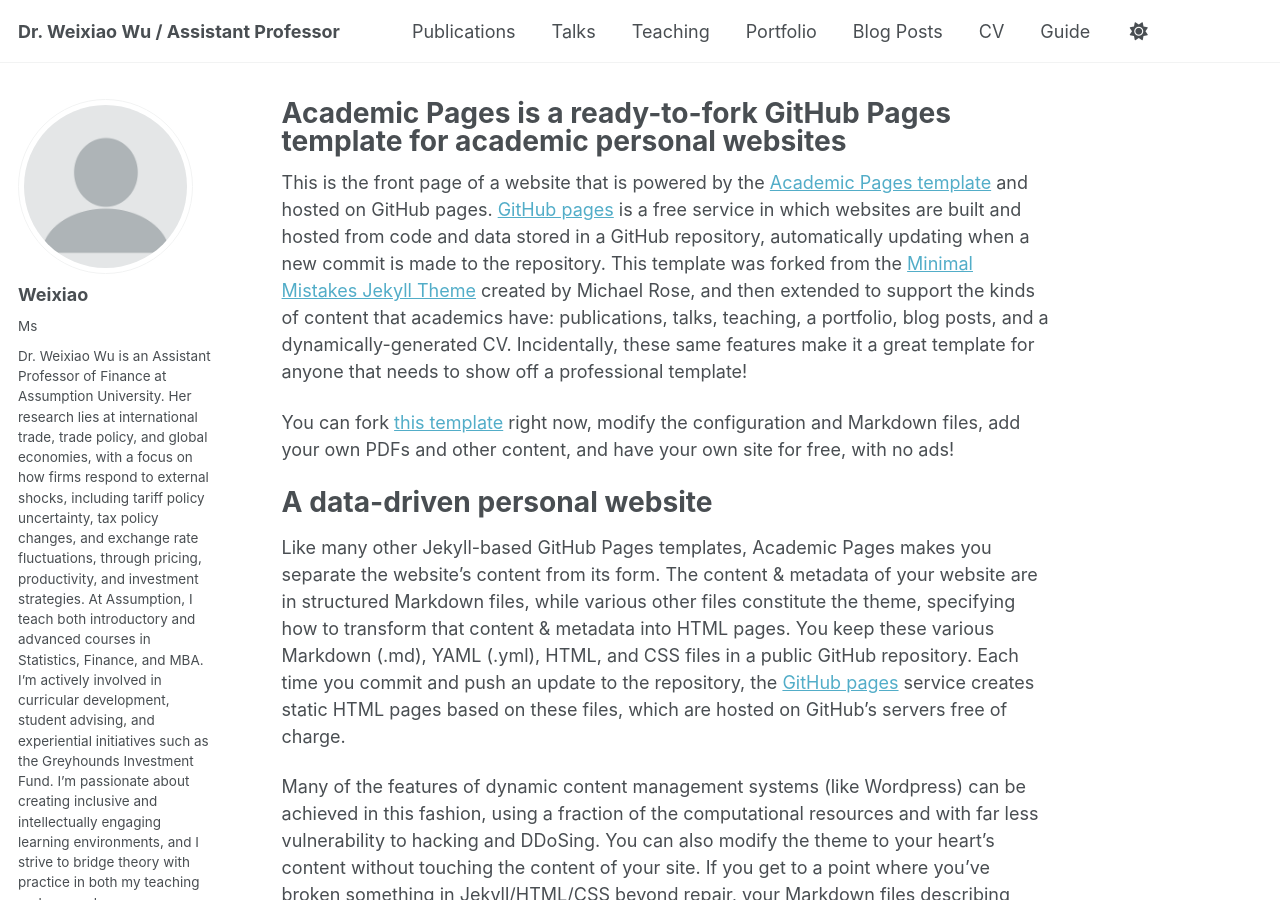
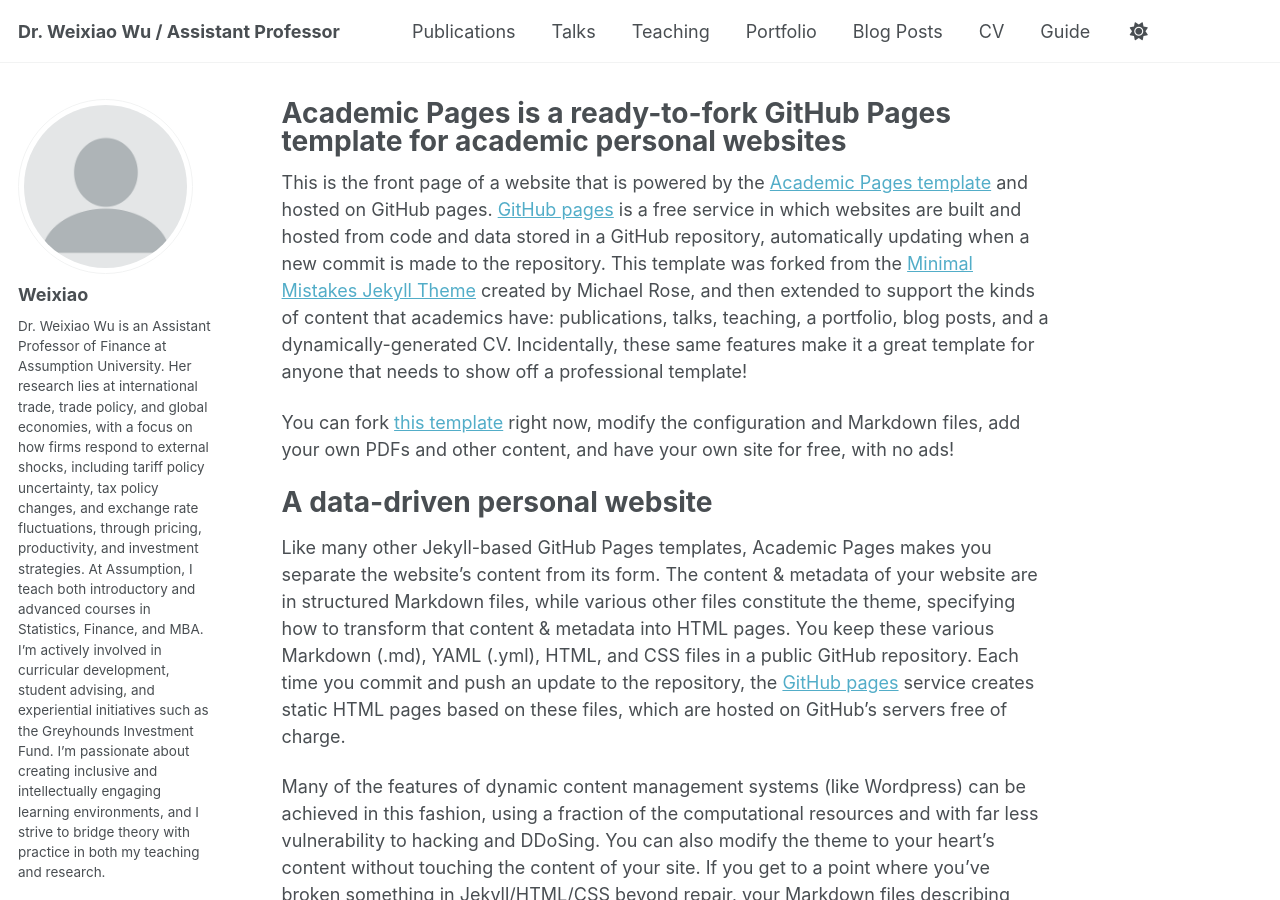
Before and after one commit to OliviaWeixiaoWu/OliviaWeixiaoWu.github.io, a Jekyll site: the page built from _pages/about.md, in a window 1280 px wide and 900 px high. Built offline with Jekyll 4.4.1, drawn with Linux system fonts in a browser that asks for light colours; some web fonts are replaced; a script that is not in the unit is left out; some of the changed text lies outside the part shown.

```diff
--- a/_config.yml
+++ b/_config.yml
@@ -24,7 +24,7 @@ author:
   # Biographic information
   avatar           : "profile.png"
   name             : "Weixiao"
-  pronouns         : "Ms"
+  pronouns         : #"Ms"
   bio              : "Dr. Weixiao Wu is an Assistant Professor of Finance at Assumption University. Her research lies at international trade, trade policy, and global economies, with a focus on how firms respond to external shocks, including tariff policy uncertainty, tax policy changes, and exchange rate fluctuations, through pricing, productivity, and investment strategies. At Assumption, I teach both introductory and advanced courses in Statistics, Finance, and MBA. I’m actively involved in curricular development, student advising, and experiential initiatives such as the Greyhounds Investment Fund. I’m passionate about creating inclusive and intellectually engaging learning environments, and I strive to bridge theory with practice in both my teaching and research."
   location         : "Lexington, MA"
   employer         : "Assumption University"
```
